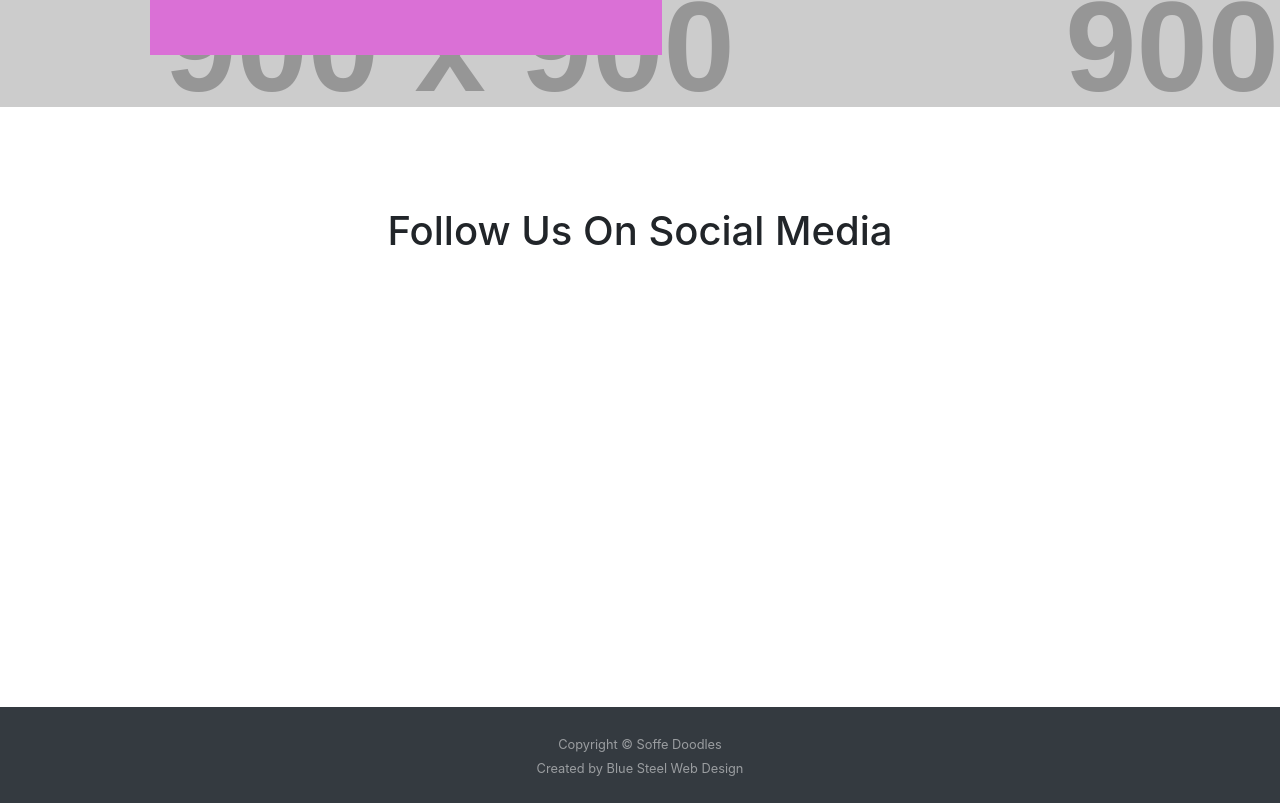
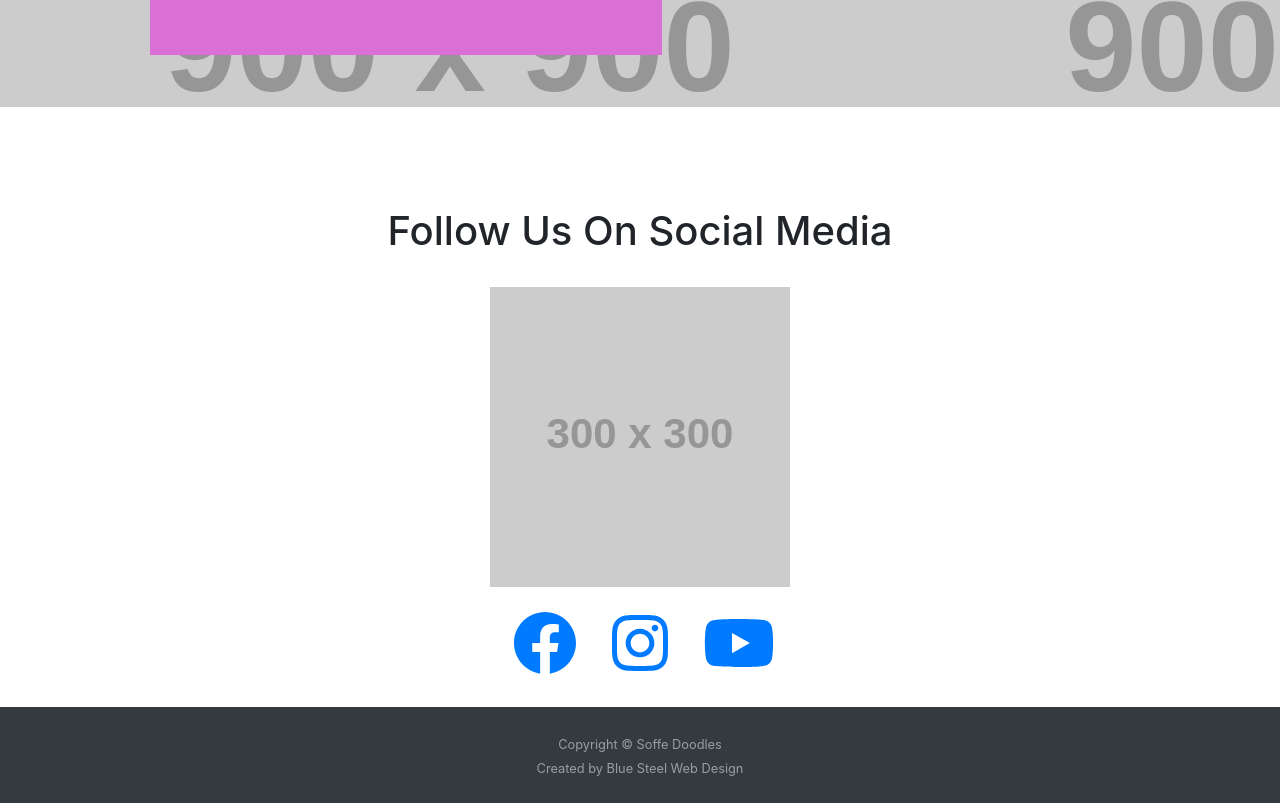
Before and after one commit to benklinton/Soffe-Doodles, a React (Create React App) app: page / in a window 1280 px wide. Shown: the part 3001-3804 px from the top of the page. Built offline with nearby package versions, Linux system fonts and the light colour scheme.

Commit message:
finished social media component

```diff
--- a/src/components/social media/index.js
+++ b/src/components/social media/index.js
@@ -1,11 +1,22 @@
 import React from 'react';
 import './style.css';
 import Container from 'react-bootstrap/Container';
+import Row from 'react-bootstrap/Row';
 
 function SocialMedia() {
     return (
        <Container className="container-fluid content">
             <h1>Follow Us On Social Media</h1>
+            <Row className="d-flex justify-content-center">
+            <div className=" col-12 mt-4"><img alt='' src='https://via.placeholder.com/300x300'></img></div>
+            </Row>
+            <Row className="d-flex justify-content-center">
+            <a className="col-1 mt-4" href="https://www.facebook.com/soffefarm" target="_blank" rel="noopener noreferrer" ><i className="fab fa-facebook fa-4x"></i></a>
+            <a className="col-1 mt-4" href="https://www.instagram.com/soffedoodles" target="_blank" rel="noopener noreferrer"><i className="fab fa-instagram fa-4x"></i></a>
+            <a className="col-1 mt-4" href="https://www.youtube.com/channel/UCr37J-facdyDROvJrGXOdrA" target="_blank" rel="noopener noreferrer"><i className="fab fa-youtube fa-4x"></i></a>
+            </Row>
+
+
        </Container>
     )
 }
--- a/src/components/social media/style.css
+++ b/src/components/social media/style.css
@@ -2,3 +2,7 @@
     height: 500px;
     text-align: center;
 }
+
+.text-align {
+    text-align: center;
+}
```
